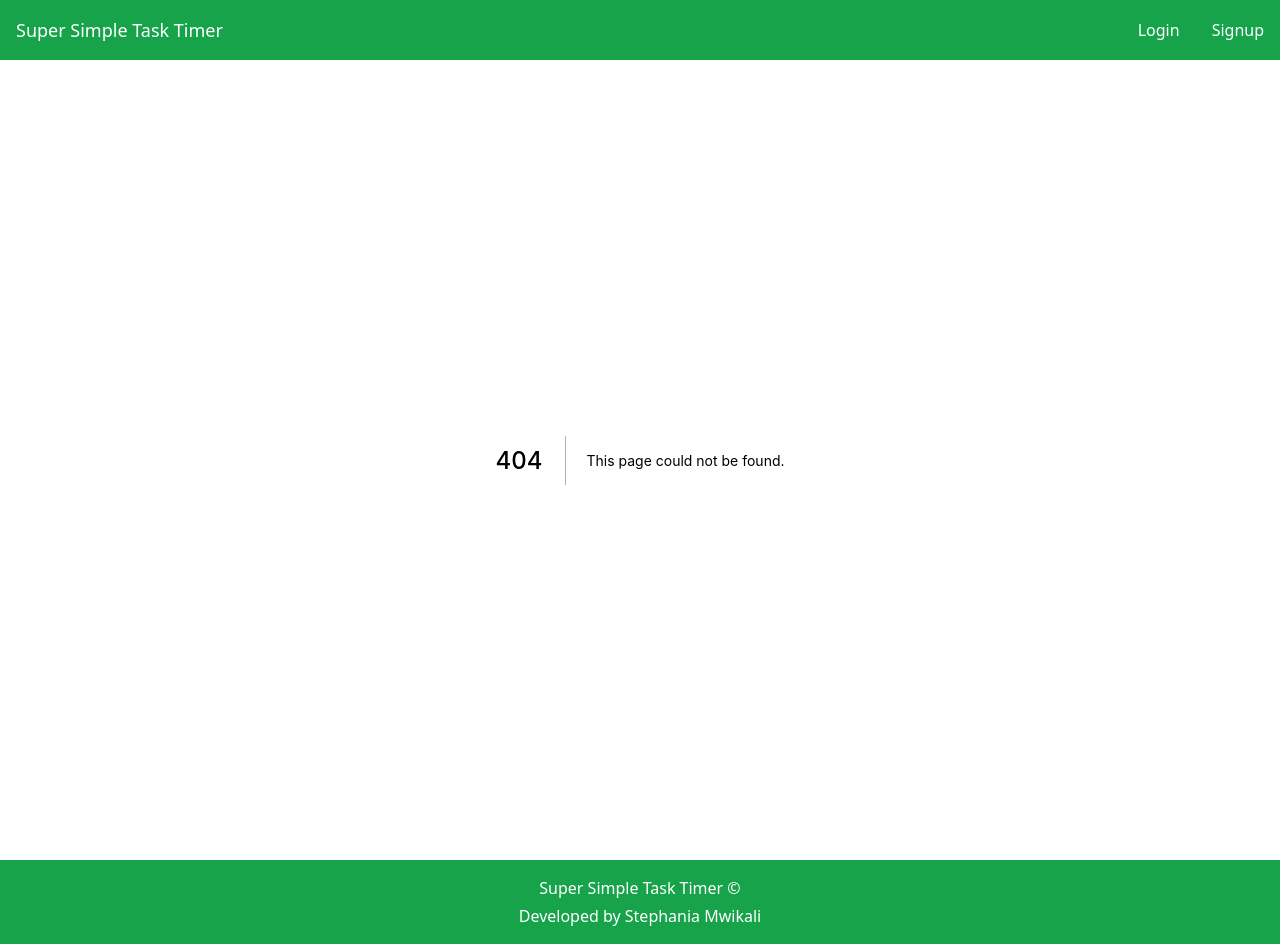
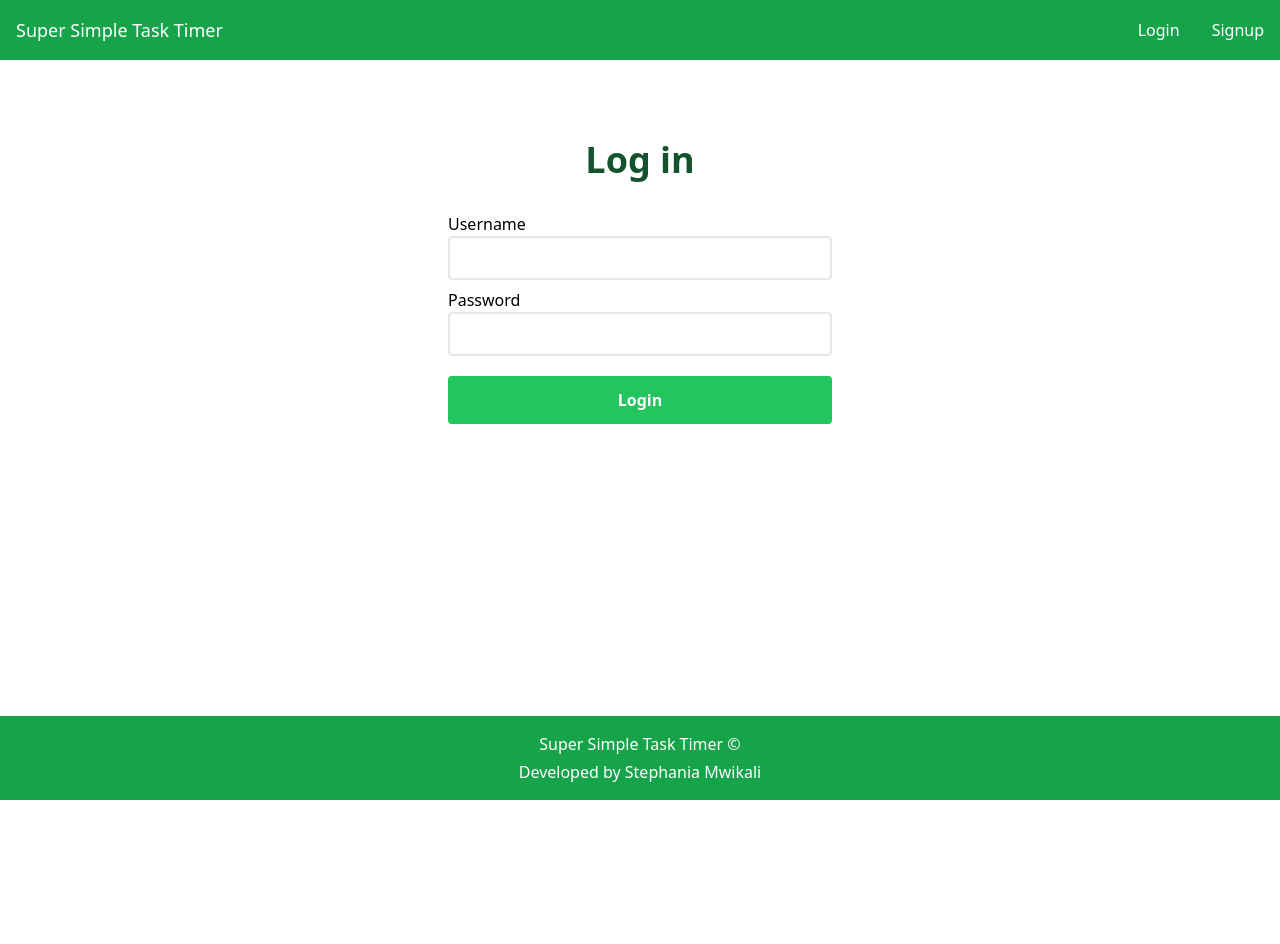
Before and after one commit to Steph254/task2, a Next.js app: page /login in a window 1280 px wide. Before the commit this address had no page. After the commit the page ends 800 px from the top, so only its background shows below. Built offline with nearby package versions, Linux system fonts and the light colour scheme.

Commit message:
Created the UI of LoginPage

```diff
--- /dev/null
+++ b/src/components/login-page/LoginForm.tsx
@@ -0,0 +1,73 @@
+import { useState, useContext } from "react"
+import { UserContext } from "../../contexts/UserContext"
+import { LabelAndInput } from "../Form"
+import Button from "../Button"
+import Alert from "../Alert"
+import { harperFetchJWTTokens } from "../../utils/harperdb/fetchJWTTokens"
+
+
+const LoginForm = () => {
+  const [username, setUsername] = useState("")
+  const [password, setPassword] = useState("")
+  const [error, setError] = useState("")
+  const user = useContext(UserContext)
+
+  const handleSubmit = async (e: React.FormEvent) => {
+    e.preventDefault()
+    setError("")
+    if (!username || !password) {
+        setError("Username and password required")
+        return
+      }
+
+      try {
+        const { response, result } = await harperFetchJWTTokens(
+            username,
+            password
+          )
+        const { status } = response
+        const accessToken = result.operation_token
+        if (status === 200 && accessToken) {
+          authenticateUser(username, accessToken)
+        } else if (status === 401) {
+          setError("Check your username and password are correct")
+        } else {
+          setError("Whoops, something went wrong :(")
+        }
+      } catch (err) {
+        console.log(err)
+        setError("Whoops, something went wrong :(")
+      }
+  }
+  const authenticateUser = (username: string, accessToken: string) => {
+    user.setUsername(username)
+    localStorage.setItem("access_token", accessToken)
+  }
+
+
+  return (
+    <form className="w-full sm:w-96"  onSubmit={handleSubmit}>
+      <LabelAndInput
+        label="Username"
+        inputType="text"
+        inputName="username"
+        handleChange={e => setUsername(e.target.value)}
+        value={username}
+      />
+      <LabelAndInput
+        label="Password"
+        inputType="password"
+        inputName="password"
+        handleChange={e => setPassword(e.target.value)}
+        value={password}
+      />
+      <Button color="success" extraClasses="w-full mt-3 py-3 font-semibold">
+        Login
+      </Button>
+
+      {error && <Alert type="danger">{error}</Alert>}
+    </form>
+  )
+}
+
+export default LoginForm
--- /dev/null
+++ b/src/pages/login.tsx
@@ -0,0 +1,27 @@
+import { useContext } from "react"
+import type { NextPage } from "next"
+import { UserContext } from "../contexts/UserContext"
+import PageHeading from "../components/PageHeading"
+import LoginForm from "../components/login-page/LoginForm"
+
+const Login: NextPage = () => {
+  const { username } = useContext(UserContext)
+
+  return (
+    <div className="grow flex flex-col items-center mt-20">
+      {username ? (
+        <p>
+          You are logged in as{" "}
+          <span className="text-green-600 font-semibold">{username}</span> 👋
+        </p>
+      ) : (
+        <>
+          <PageHeading extraClasses="text-center mb-8">Log in</PageHeading>
+          <LoginForm />
+        </>
+      )}
+    </div>
+  )
+}
+
+export default Login
```
